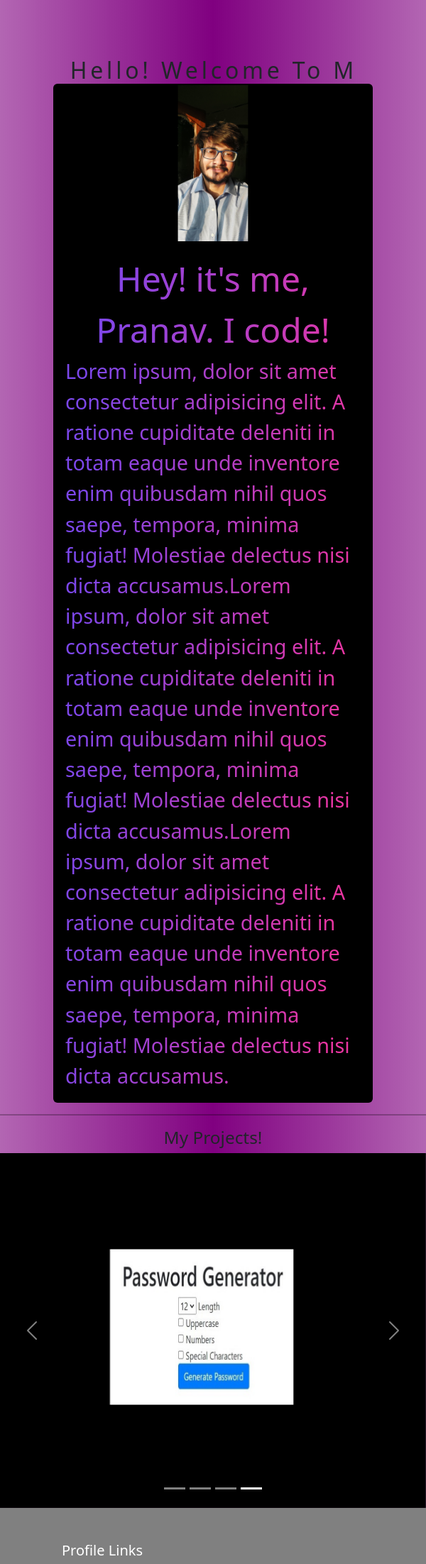
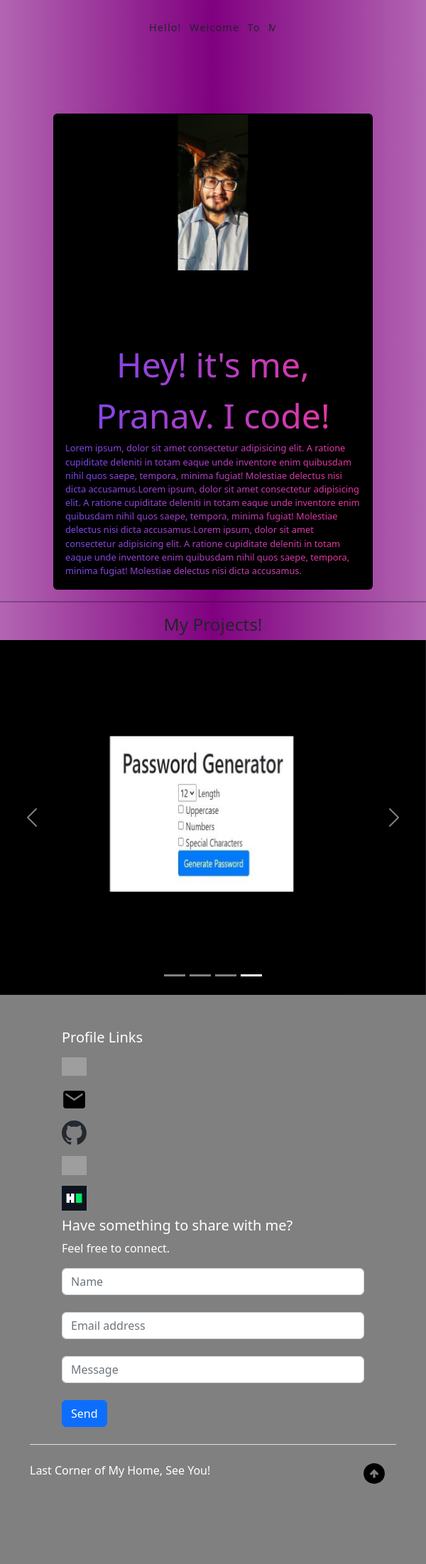
Before and after one commit to HumanHiHuBe/portfolio, a Django app: page / in a window 600 px wide; the page is wider, and only the part inside the window is pictured. Shown: the part 88-2292 px from the top of that part at 71% size. Run offline with Django 4.2, Linux system fonts and the light colour scheme; data comes from the database, SQL or seed files in the repository; both versions use the stored data as it was after the commit; grey boxes are pictures that could not be loaded.

Commit message:
Commiting after changes for mobile

```diff
--- a/resumeApp/static/resumeApp/home.css
+++ b/resumeApp/static/resumeApp/home.css
@@ -14,14 +14,47 @@ body {
 }
 @media screen and (min-width: 600px) {
 
-
+    .typewriter{
+        margin-bottom: 5rem;
+    }
     .typewriter h1 {
         font-size: 2rem;
         overflow: hidden;
         border-right: .15em solid white;
         white-space: nowrap;
         margin: 0 auto;
-        letter-spacing: .15em;
+        letter-spacing: .40em;
+        word-spacing: .45em;
+        animation:
+          typing 9s steps(30, end) infinite,
+          blink .5s step-end infinite;
+      }
+
+      /* The typing effect */
+      @keyframes typing {
+        0% { width: 0 }
+        50% { width: 100% }
+        100% { width: 0% }
+
+      }
+
+      /* The typewriter cursor effect */
+      @keyframes blink {
+        from, to { border-color: transparent }
+        50% { border-color: white; }
+      }
+
+}
+
+@media screen and (max-width: 600px) {
+    .typewriter h1 {
+        font-size: 0.9rem;
+        overflow: hidden;
+        border-right: .15em solid white;
+        white-space: nowrap;
+        margin: 0 auto;
+        margin-top: -50px;
+        letter-spacing: .08em;
         animation:
           typing 9s steps(30, end) infinite,
           blink .5s step-end infinite;
@@ -79,6 +112,17 @@ body {
     background-color: black;
 }
 
+@media screen and (max-width: 600px) {
+    #about .c3 {
+        font-size: .8rem !important;
+        margin-top: 5rem;
+        display: flex;
+        flex-direction: column;
+        align-items: center;
+        justify-content: center;
+    }
+}
+
 footer {
     background-color: grey;
     color: white;
@@ -113,5 +157,8 @@ footer div footer div div ul li a {
     #fihg {
         width: 70%;
     }
+    #ulfhg{
+
+    }
 
 }
```
Also changed, not shown: db.sqlite3.
